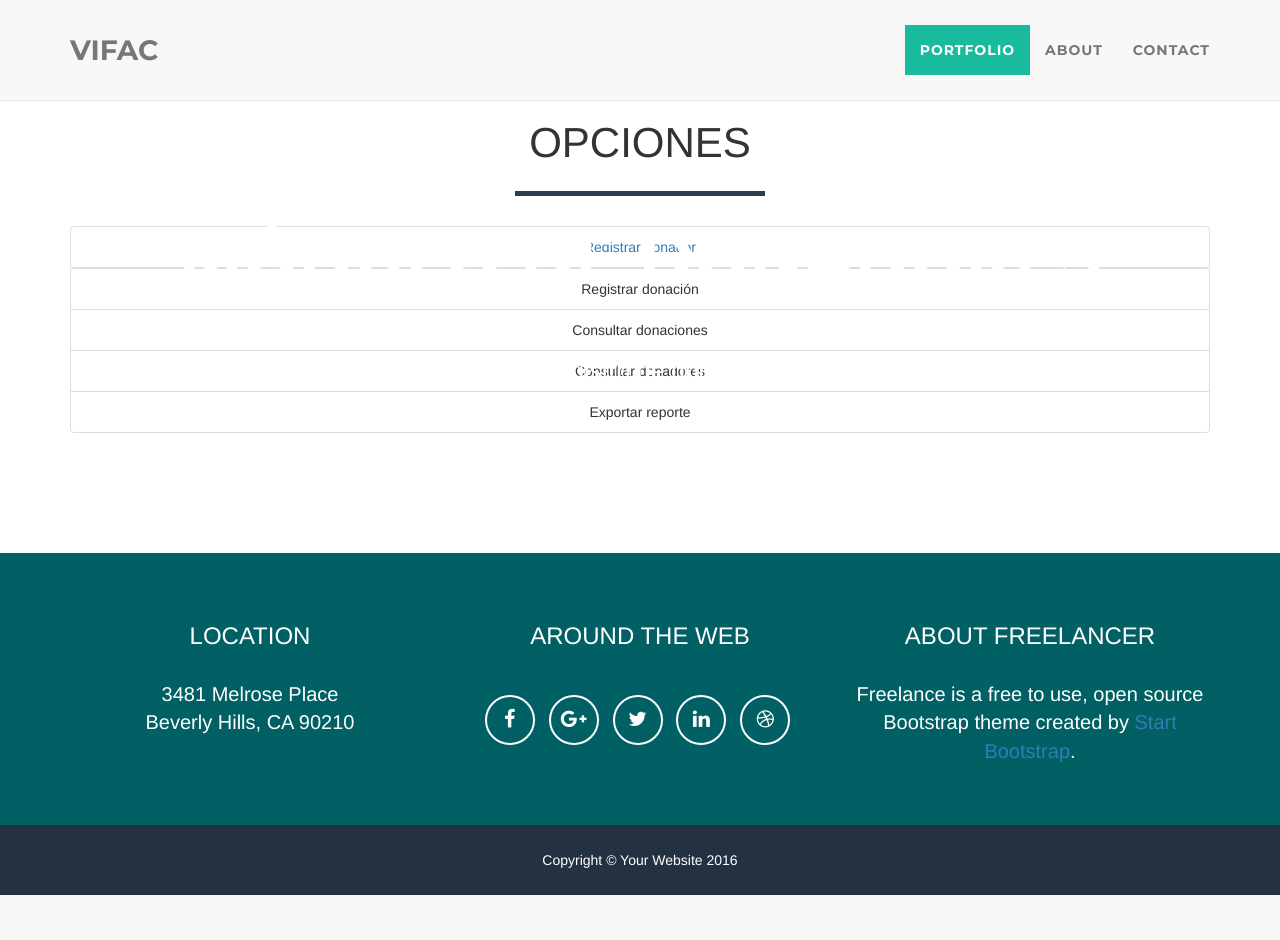
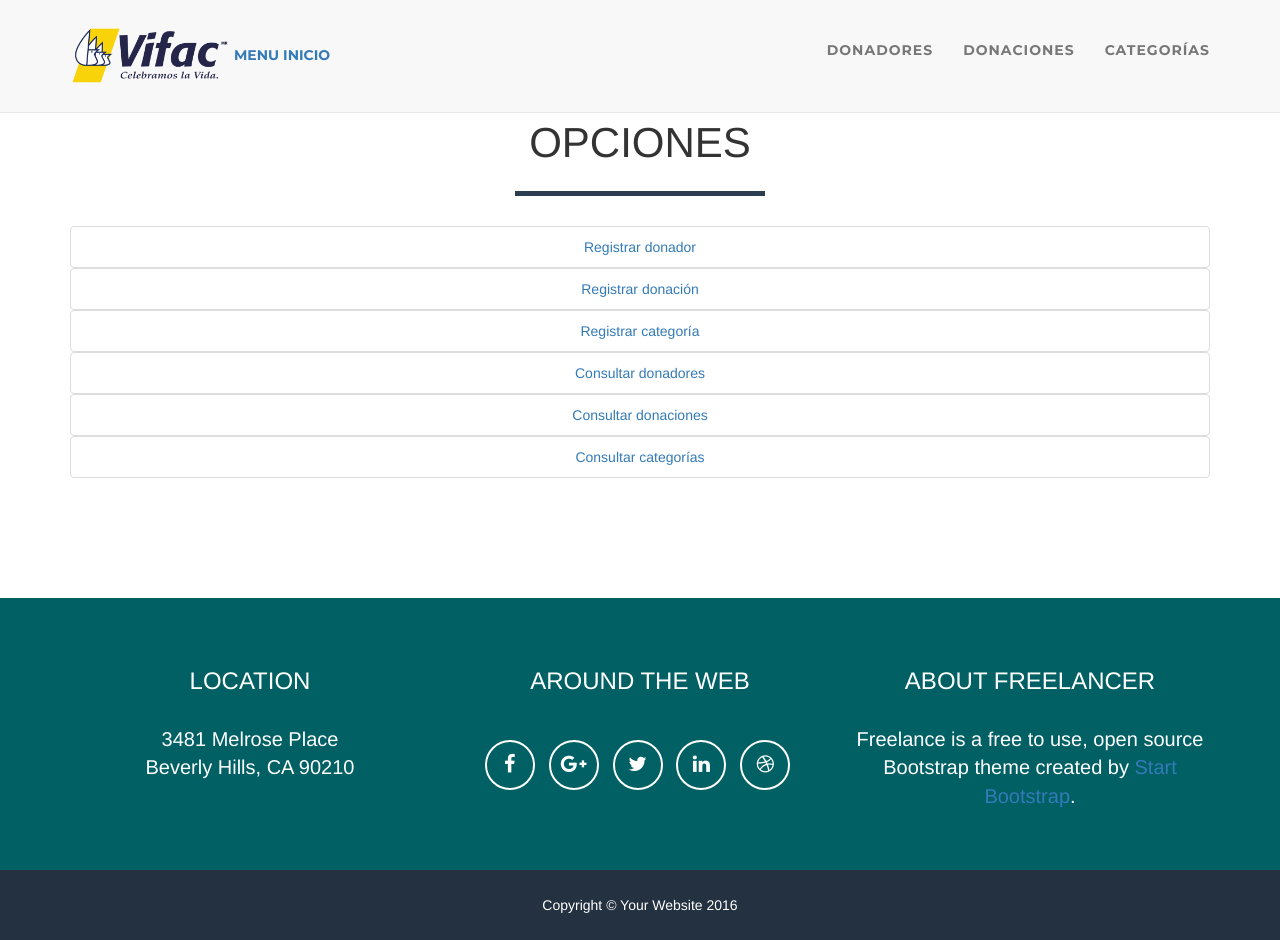
Before and after one commit to EduardoLarios/VIFAC-LDAW, a Django app: page /donaciones/ in a window 1280 px wide. Before the commit the page ends 895 px from the top, so only its background shows below. Run offline with Django 3.2, Linux system fonts and the light colour scheme; some libraries are stand-ins or nearby versions.

Commit message:
Small HTML fixes and settings changes

```diff
--- a/VIFAC/config/settings.py
+++ b/VIFAC/config/settings.py
@@ -81,9 +81,11 @@ DATABASES = {
     'default': {
         'ENGINE': 'django.db.backends.postgresql_psycopg2',
         'NAME': 'vifacdb',
-        'USER': 'eduardo',
+        #'USER': 'eduardo',
+        'USER': 'postgres',
         'PASSWORD': 'Haswell1150',
         'HOST': 'localhost',
+        'PORT': '5432',
     }
 }
 
--- a/VIFAC/donations/templates/base/layout.html
+++ b/VIFAC/donations/templates/base/layout.html
@@ -30,7 +30,7 @@
 	    <![endif]-->
 
 	</head>
-	<body id="page-top" class="index">
+
         <!-- Navigation -->
             <nav id="mainNav" class="navbar navbar-default navbar-fixed-top navbar-custom">
                 <div class="container">
@@ -40,6 +40,7 @@
                             <span class="sr-only">Toggle navigation</span> Menu <i class="fa fa-bars"></i>
                         </button>
                         <img src="../../../static/img/logo.png" width="40%">
+                        <a href="{% url "donations:index" %}">Menu Inicio</a>
                     </div>
                     <!-- Collect the nav links, forms, and other content for toggling -->
                     <div class="collapse navbar-collapse" id="bs-example-navbar-collapse-1">
@@ -73,5 +74,6 @@
 		<script src="{% static "js/jqBootstrapValidation.js" %}"></script>
 		<script src="{% static "js/contact_me.js" %}"></script>
 		<script src="{% static "js/freelancer.min.js" %}"></script>
-	</body>
+	</div>
+
 </html>
--- a/VIFAC/donations/templates/donations/index.html
+++ b/VIFAC/donations/templates/donations/index.html
@@ -5,54 +5,6 @@
 
 <body id="page-top" class="index">
 <div id="skipnav"><a href="#maincontent">Skip to main content</a></div>
-
-    <!-- Navigation -->
-    <nav id="mainNav" class="navbar navbar-default navbar-fixed-top navbar-custom">
-        <div class="container">
-            <!-- Brand and toggle get grouped for better mobile display -->
-            <div class="navbar-header page-scroll">
-                <button type="button" class="navbar-toggle" data-toggle="collapse" data-target="#bs-example-navbar-collapse-1">
-                    <span class="sr-only">Toggle navigation</span> Menu <i class="fa fa-bars"></i>
-                </button>
-                <a class="navbar-brand" href="#page-top">VIFAC</a>
-            </div>
-
-            <!-- Collect the nav links, forms, and other content for toggling -->
-            <div class="collapse navbar-collapse" id="bs-example-navbar-collapse-1">
-                <ul class="nav navbar-nav navbar-right">
-                    <li class="hidden">
-                        <a href="#page-top"></a>
-                    </li>
-                    <li class="page-scroll">
-                        <a href="#portfolio">Portfolio</a>
-                    </li>
-                    <li class="page-scroll">
-                        <a href="#about">About</a>
-                    </li>
-                    <li class="page-scroll">
-                        <a href="#contact">Contact</a>
-                    </li>
-                </ul>
-            </div>
-            <!-- /.navbar-collapse -->
-        </div>
-        <!-- /.container-fluid -->
-    </nav>
-
-    <!-- Header -->
-    <header>
-        <div class="container" id="maincontent" tabindex="-1">
-            <div class="row">
-                <div class="col-lg-12">
-                    <div class="intro-text">
-                        <h1 class="name">Módulo de donadores</h1>
-                        <hr class="star-light">
-                        <span class="skills">Adiministración de registro de donadores y donaciones</span>
-                    </div>
-                </div>
-            </div>
-        </div>
-    </header>
 
     <!-- Portfolio Grid Section -->
     <section id="portfolio">
@@ -66,12 +18,12 @@
             <div class="row">
                 <div class="container">
                       <ul class="list-group">
-                        <a href="/donadores/new_donor/"><li class="list-group-item text-center">Registrar donador</li></a>
-                        <li class="list-group-item text-center">Registrar donación</li>
-                        <li class="list-group-item text-center">Consultar donaciones</li>
-                        <li class="list-group-item text-center">Consultar donadores</li>
-                        <li class="list-group-item text-center">Exportar reporte</li>
-
+                        <a href="/donaciones/nuevo_donador/"><li class="list-group-item text-center">Registrar donador</li></a>
+                        <a href="/donaciones/nueva_donacion/"><li class="list-group-item text-center">Registrar donación</li></a>
+                        <a href="/donaciones/nueva_categoria/"><li class="list-group-item text-center">Registrar categoría</li></a>
+                        <a href="/donaciones/lista_donadores/"><li class="list-group-item text-center">Consultar donadores</li></a>
+                        <a href="/donaciones/lista_donaciones/"><li class="list-group-item text-center">Consultar donaciones</li></a>
+                        <a href="/donaciones/lista_categorias/"><li class="list-group-item text-center">Consultar categorías</li></a>
                       </ul>
                     </div>
             </div>
```
